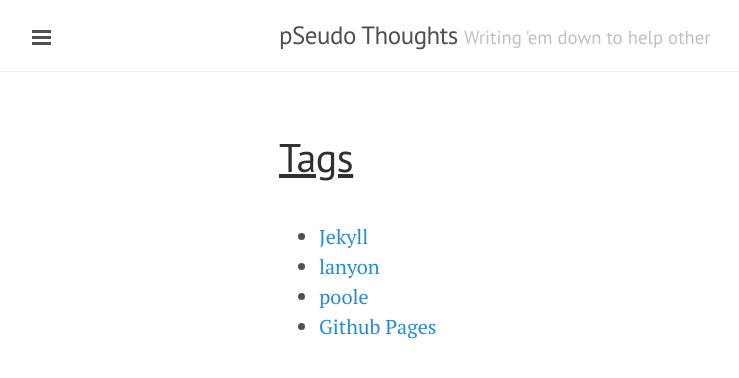
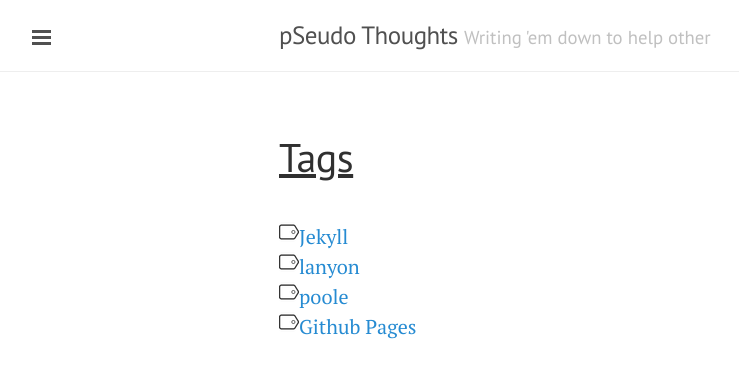
Before and after one commit to DharmeshPandav/dharmeshpandav.github.io, a Jekyll site: the page built from tags/index.html, in a window 1280 px wide. Shown: the top 378 px of the page, without its empty margins (1-740 px from the left). Built offline with Jekyll 4.4.1, drawn with Linux system fonts in a browser that asks for light colours; nearby versions of some CDN libraries; Markdown is read by kramdown in place of the engine named in the settings.

Commit message:
changed config

```diff
--- a/public/css/custom.css
+++ b/public/css/custom.css
@@ -44,12 +44,8 @@
 
 .tag-icon-prefix {
     background:url(/assets/tag20x20.png) left top;
-    width:inherit;
-    height:inherit;
+    width:20px;
+    height:20px;
     display: block;
     float: left;
 }
-
-.firm {
-    float: left;
-}
--- a/tags/index.html
+++ b/tags/index.html
@@ -4,11 +4,9 @@ title: Tags
 ---
 
 
-<ul>
     {% for tag in site.tags %}
-    <li>
+    <div>
         <a class="firm" href="/tags/{{ tag[0] }}">{{ tag[0] }}</a>
         <span class="tag-icon-prefix"></span>
-    </li>
+    </div>
     {% endfor %}
-</ul>
```
